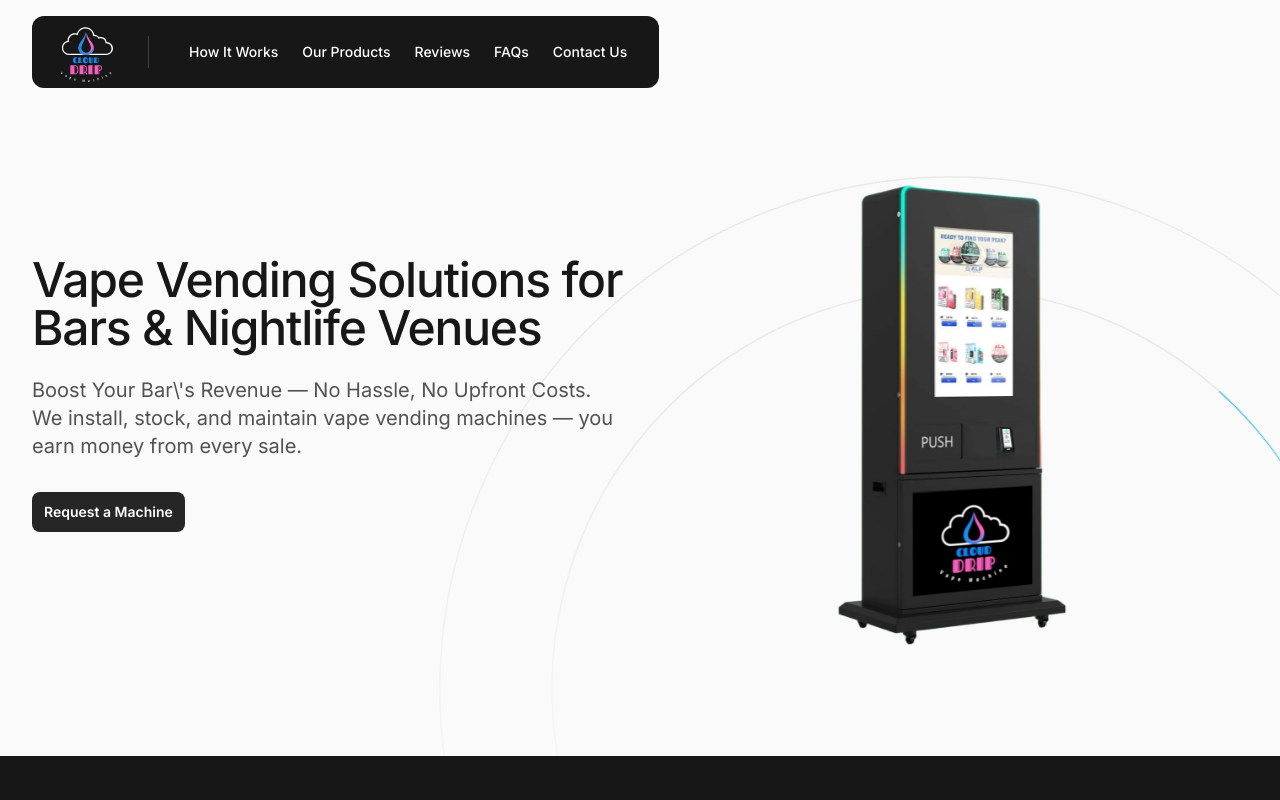
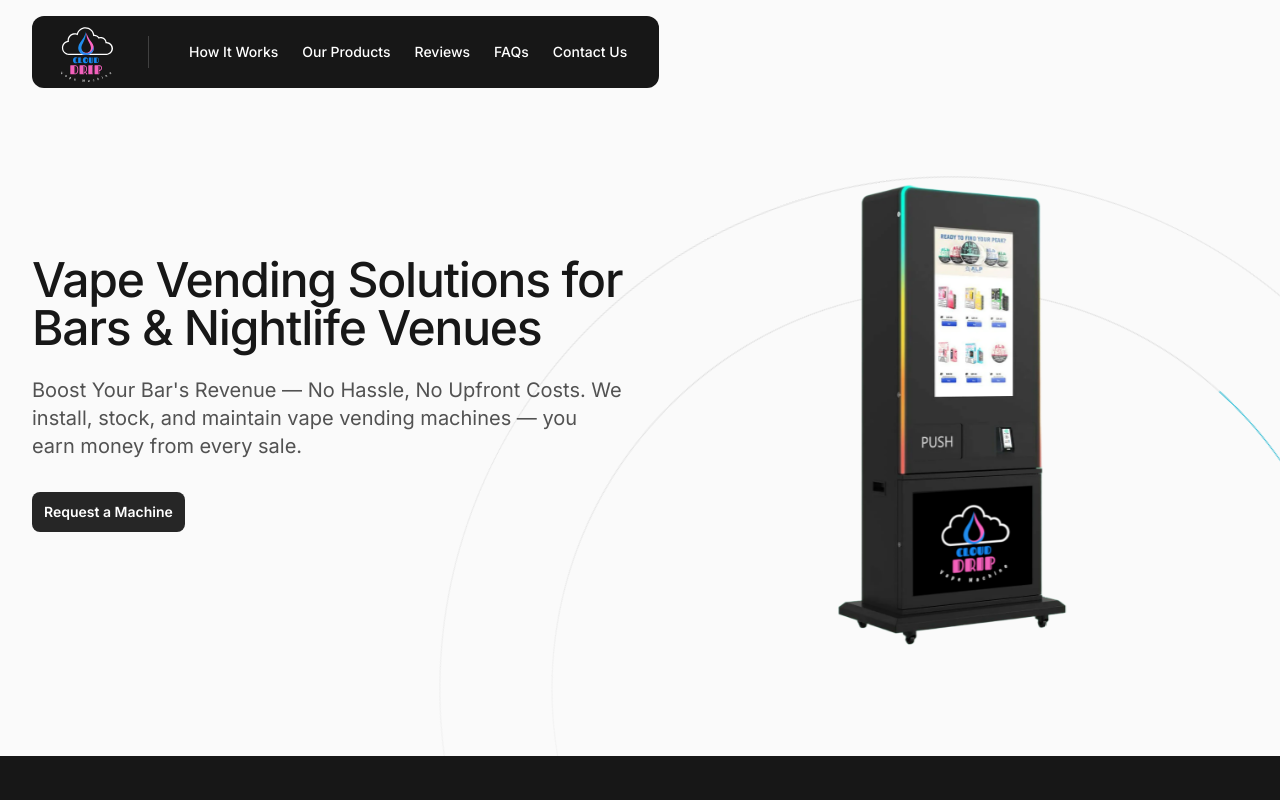
Before and after one commit to arod90/cloud-drip, a Next.js app: page / in a window 1280 px wide. Shown: the top 800 px of the page. Built offline with nearby package versions, Linux system fonts and the light colour scheme.

Commit message:
TOOK OUT HTESE DAMNED APOS

```diff
--- a/src/components/CallToAction.jsx
+++ b/src/components/CallToAction.jsx
@@ -16,8 +16,7 @@
             Want a Vape Vending Machine in Your Bar?
           </h2>
           <p className="mt-4 text-lg text-gray-300">
-            Fill out the form below and we\'ll get in touch to discuss how Cloud
-            Drip can boost your venue\'s revenue.
+            {`Fill out the form below and we'll get in touch to discuss how Cloud Drip can boost your venue's revenue.`}
           </p>
           <form className="mt-8 grid grid-cols-1 gap-6 sm:grid-cols-2">
             <div>
--- a/src/components/Hero.jsx
+++ b/src/components/Hero.jsx
@@ -106,9 +106,7 @@
               Vape Vending Solutions for Bars & Nightlife Venues
             </h1>
             <p className="mt-6 text-lg text-gray-600 sm:text-xl">
-              Boost Your Bar\'s Revenue — No Hassle, No Upfront Costs. We
-              install, stock, and maintain vape vending machines — you earn
-              money from every sale.
+              {`Boost Your Bar's Revenue — No Hassle, No Upfront Costs. We install, stock, and maintain vape vending machines — you earn money from every sale.`}
             </p>
             <div className="mt-8 flex flex-wrap gap-x-6 gap-y-4">
               <Button href="#get-started">Request a Machine</Button>
```
